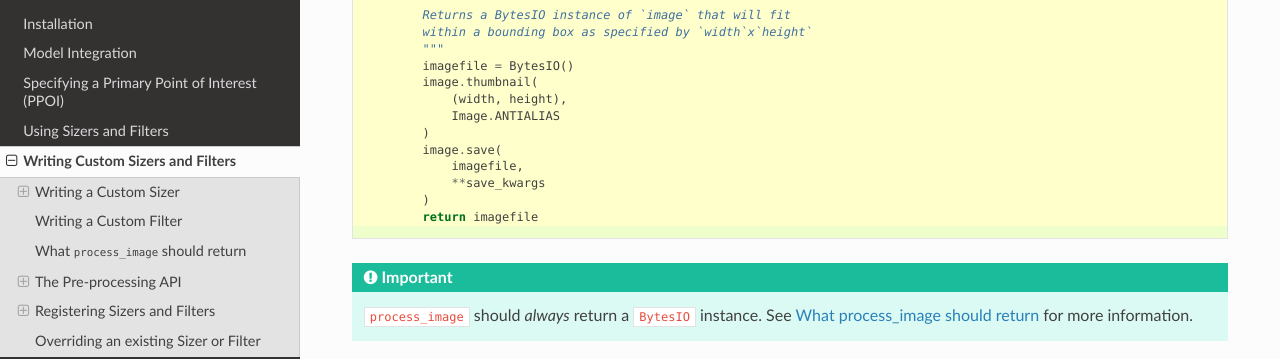
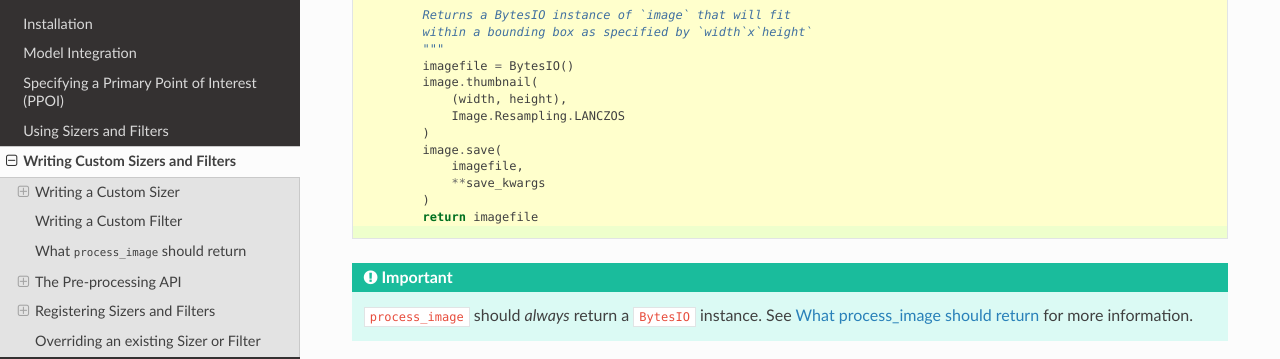
Before and after one commit to respondcreate/django-versatileimagefield, a Sphinx documentation site: the page built from docs/writing_custom_sizers_and_filters.rst, in a window 1280 px wide and 900 px high, scrolled down 1037 px. Shown: the part 151-510 px from the top of the window. Built offline with Sphinx 7.4.7 and the Read the Docs theme 2.0.0, drawn with Linux system fonts in a browser that asks for light colours; some of the changed text lies outside the part shown.

Commit message:
fix: use `Image.Resampling.LANCZOS` instead of `Image.ANTIALIAS` when available

```diff
--- a/docs/writing_custom_sizers_and_filters.rst
+++ b/docs/writing_custom_sizers_and_filters.rst
@@ -77,7 +77,7 @@ For an example, let's take a look at the ``thumbnail`` Sizer (``versatileimagefi
             imagefile = BytesIO()
             image.thumbnail(
                 (width, height),
-                Image.ANTIALIAS
+                Image.Resampling.LANCZOS
             )
             image.save(
                 imagefile,
@@ -311,7 +311,7 @@ is registered (see the highlighted lines in the following code block for the rel
             imagefile = BytesIO()
             image.thumbnail(
                 (width, height),
-                Image.ANTIALIAS
+                Image.Resampling.LANCZOS
             )
             image.save(
                 imagefile,
```
Also changed, not shown: 1 other file.
